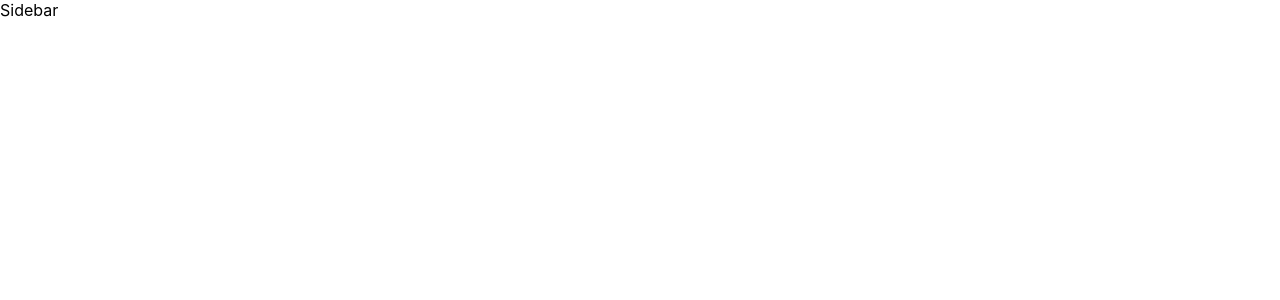
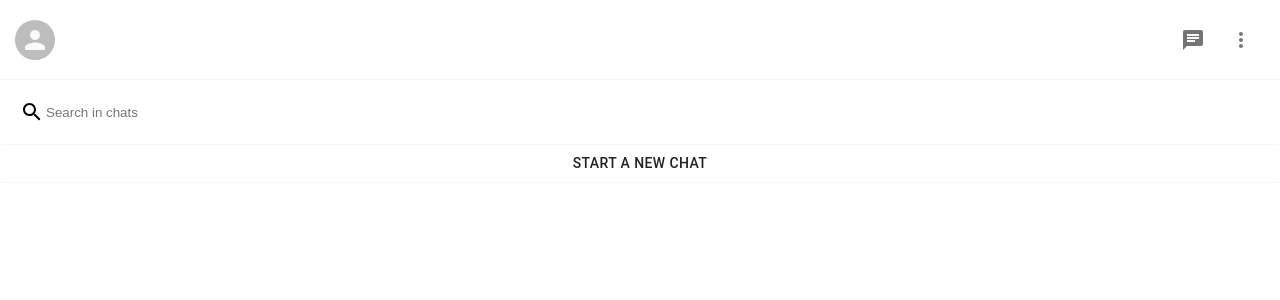
Before and after one commit to rafael-zanella/next-chat-app, a Next.js app: page / in a window 1280 px wide. Shown: the top 300 px of the page. Built offline with nearby package versions, Linux system fonts and the light colour scheme.

Commit message:
feat(Sidebar): create sidebar

```diff
--- a/src/components/Sidebar/index.js
+++ b/src/components/Sidebar/index.js
@@ -1,10 +1,40 @@
+import { Avatar, Button, IconButton } from '@material-ui/core';
 import React from 'react'
 import styled from 'styled-components';
+import {
+  Chat as ChatIcon,
+  MoreVert as MoreVertIcon,
+  Search as SearchIcon,
+} from '@material-ui/icons';
+
 
 const Sidebar = () => {
   return(
     <Container>
-        Sidebar
+        <Header>
+          <UserAvatar />
+
+          <IconsContainer>
+            <IconButton>
+              <ChatIcon />
+            </IconButton>
+
+            <IconButton>
+              <MoreVertIcon />
+            </IconButton>
+          </IconsContainer>
+        </Header>
+
+        <Search>
+          <SearchIcon />
+          <SearchInput placeholder="Search in chats" />
+        </Search>
+
+        <SidebarButton>
+          Start a new chat
+        </SidebarButton>
+
+        {/* list of chats */}
     </Container>
   )
 }
@@ -12,6 +42,48 @@
 export { Sidebar };
 
 
-const Container = styled.div`
+const Container = styled.div``;
 
+const Header = styled.header`
+  display: flex;
+  position: sticky;
+  top: 0;
+  background-color: white;
+  z-index: 1;
+  justify-content: space-between;
+  align-items: center;
+  padding: 15px;
+  height: 80px;
+  border-bottom: 1px solid whitesmoke;
 `;
+
+const UserAvatar = styled(Avatar)`
+  cursor: pointer;
+
+  :hover {
+    opacity: 0.8;
+  }
+`;
+
+const IconsContainer = styled.div``;
+
+const Search = styled.div`
+  display: flex;
+  align-items: center;
+  padding: 20px;
+  border-radius: 2px;
+`;
+
+const SearchInput = styled.input`
+  outline-width: 0;
+  border: none;
+  flex: 1;
+`;
+
+const SidebarButton = styled(Button)`
+  width: 100%;
+  &&& {
+    border-top: 1px solid whitesmoke;
+    border-bottom: 1px solid whitesmoke;
+  }
+`;
```
